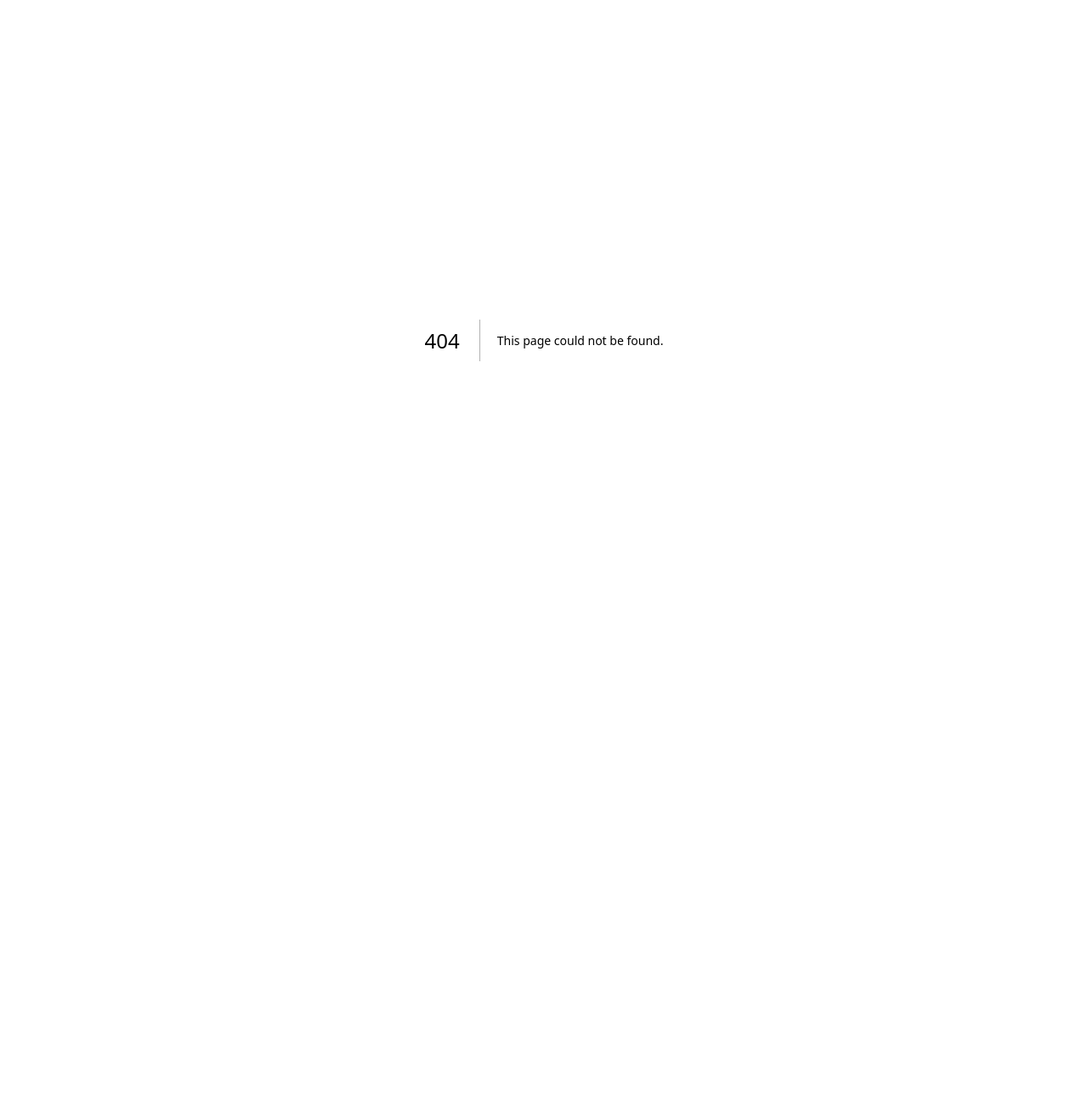
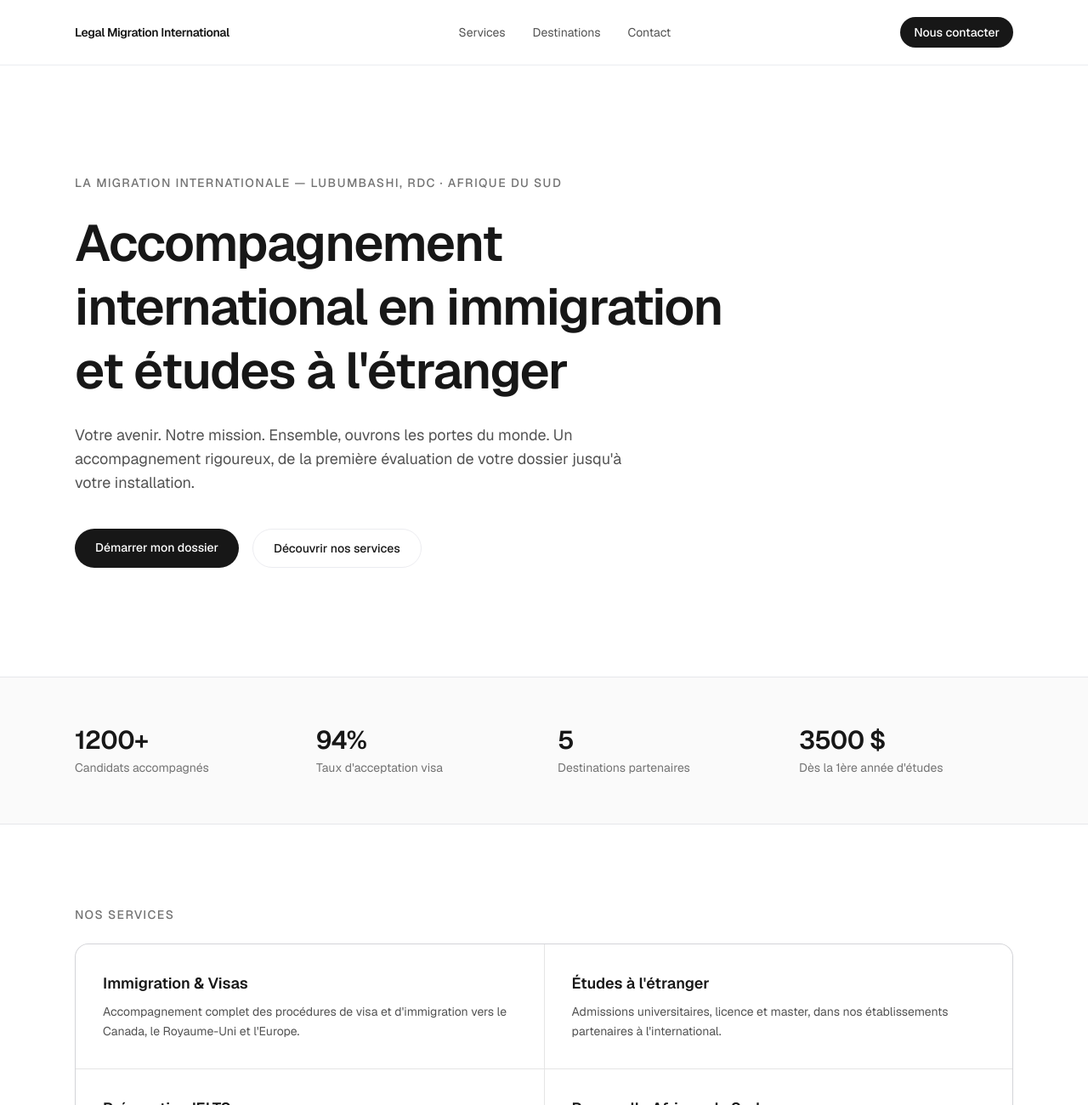
Before and after one commit to mafefebibi037-cell/lmi-crm-preview, a Next.js app: page /lexidy-style in a window 1280 px wide. Before the commit this address had no page. Shown: the top 1300 px of the page at 85% size. Before the commit the page ends 800 px from the top, so only its background shows below. Built offline with nearby package versions, Linux system fonts and the light colour scheme.

Commit message:
Ajoute variante landing style cabinet international (/lexidy-style)
Structure sobre inspirée de cabinets internationaux type Lexidy, avec
les vraies données LMI (services, destinations, contact). Route
séparée, ne modifie pas la démo principale existante.

```diff
--- /dev/null
+++ b/src/app/lexidy-style/page.tsx
@@ -0,0 +1,170 @@
+import Link from "next/link";
+import {
+  site,
+  stats,
+  destinations,
+} from "@/data/site";
+
+/**
+ * Variante de landing "corporate international" — structure inspirée
+ * des cabinets internationaux type Lexidy (hiérarchie sobre, ton
+ * institutionnel), habillée avec la marque et les données réelles de
+ * Legal Migration International. Route séparée : /lexidy-style
+ * n'affecte pas la démo principale ("/").
+ */
+
+const services = [
+  {
+    title: "Immigration & Visas",
+    desc: "Accompagnement complet des procédures de visa et d'immigration vers le Canada, le Royaume-Uni et l'Europe.",
+  },
+  {
+    title: "Études à l'étranger",
+    desc: "Admissions universitaires, licence et master, dans nos établissements partenaires à l'international.",
+  },
+  {
+    title: "Préparation IELTS",
+    desc: "Formation encadrée pour perfectionner votre anglais et sécuriser votre dossier de visa.",
+  },
+  {
+    title: "Passerelle Afrique du Sud",
+    desc: "Un tremplin stratégique via notre bureau en Afrique du Sud vers le Canada, le Royaume-Uni et l'Europe.",
+  },
+];
+
+export default function LexidyStylePage() {
+  return (
+    <div className="min-h-screen bg-white text-neutral-900">
+      {/* Nav sobre */}
+      <header className="border-b border-neutral-200">
+        <div className="mx-auto flex max-w-6xl items-center justify-between px-6 py-5">
+          <Link href="/" className="text-sm font-semibold tracking-tight">
+            {site.name}
+          </Link>
+          <nav className="hidden gap-8 text-sm text-neutral-600 md:flex">
+            <a href="#services" className="hover:text-neutral-900">Services</a>
+            <a href="#destinations" className="hover:text-neutral-900">Destinations</a>
+            <a href="#contact" className="hover:text-neutral-900">Contact</a>
+          </nav>
+          <a
+            href={site.social.whatsapp}
+            className="rounded-full bg-neutral-900 px-4 py-2 text-sm font-medium text-white hover:bg-neutral-700"
+          >
+            Nous contacter
+          </a>
+        </div>
+      </header>
+
+      {/* Hero épuré, institutionnel */}
+      <section className="mx-auto max-w-6xl px-6 py-24 sm:py-32">
+        <p className="text-sm font-medium uppercase tracking-widest text-neutral-500">
+          {site.tagline} — {site.contact.offices.join(" · ")}
+        </p>
+        <h1 className="mt-6 max-w-3xl text-4xl font-semibold leading-tight tracking-tight sm:text-6xl">
+          Accompagnement international en immigration et études à l&apos;étranger
+        </h1>
+        <p className="mt-6 max-w-2xl text-lg text-neutral-600">
+          {site.slogan} {site.subSlogan} Un accompagnement rigoureux, de la
+          première évaluation de votre dossier jusqu&apos;à votre installation.
+        </p>
+        <div className="mt-10 flex flex-wrap gap-4">
+          <a
+            href={site.social.whatsapp}
+            className="rounded-full bg-neutral-900 px-6 py-3 text-sm font-medium text-white hover:bg-neutral-700"
+          >
+            Démarrer mon dossier
+          </a>
+          <a
+            href="#services"
+            className="rounded-full border border-neutral-300 px-6 py-3 text-sm font-medium hover:border-neutral-900"
+          >
+            Découvrir nos services
+          </a>
+        </div>
+      </section>
+
+      {/* Stats bar */}
+      <section className="border-y border-neutral-200 bg-neutral-50">
+        <div className="mx-auto grid max-w-6xl grid-cols-2 gap-8 px-6 py-14 sm:grid-cols-4">
+          {stats.map((s) => (
+            <div key={s.label}>
+              <div className="text-3xl font-semibold tracking-tight">
+                {s.end}
+                {s.suffix}
+              </div>
+              <div className="mt-1 text-sm text-neutral-500">{s.label}</div>
+            </div>
+          ))}
+        </div>
+      </section>
+
+      {/* Services */}
+      <section id="services" className="mx-auto max-w-6xl px-6 py-24">
+        <h2 className="text-sm font-medium uppercase tracking-widest text-neutral-500">
+          Nos services
+        </h2>
+        <div className="mt-6 grid gap-px overflow-hidden rounded-2xl border border-neutral-200 bg-neutral-200 sm:grid-cols-2">
+          {services.map((s) => (
+            <div key={s.title} className="bg-white p-8">
+              <h3 className="text-lg font-semibold">{s.title}</h3>
+              <p className="mt-2 text-sm leading-relaxed text-neutral-600">
+                {s.desc}
+              </p>
+            </div>
+          ))}
+        </div>
+      </section>
+
+      {/* Destinations */}
+      <section id="destinations" className="border-t border-neutral-200 bg-neutral-50">
+        <div className="mx-auto max-w-6xl px-6 py-24">
+          <h2 className="text-sm font-medium uppercase tracking-widest text-neutral-500">
+            Destinations
+          </h2>
+          <div className="mt-6 grid gap-6 sm:grid-cols-3 lg:grid-cols-5">
+            {destinations.map((d) => (
+              <div
+                key={d.name}
+                className="rounded-xl border border-neutral-200 bg-white p-5"
+              >
+                <div className="text-sm font-semibold">{d.name}</div>
+                <div className="mt-1 text-xs text-neutral-500">{d.note}</div>
+              </div>
+            ))}
+          </div>
+        </div>
+      </section>
+
+      {/* Contact */}
+      <section id="contact" className="mx-auto max-w-6xl px-6 py-24">
+        <h2 className="text-sm font-medium uppercase tracking-widest text-neutral-500">
+          Contact
+        </h2>
+        <div className="mt-6 grid gap-6 sm:grid-cols-3">
+          <div className="rounded-xl border border-neutral-200 p-6">
+            <div className="text-xs uppercase tracking-wide text-neutral-500">
+              Téléphone / WhatsApp
+            </div>
+            <div className="mt-2 text-sm">{site.contact.phones[0]}</div>
+          </div>
+          <div className="rounded-xl border border-neutral-200 p-6">
+            <div className="text-xs uppercase tracking-wide text-neutral-500">
+              Email
+            </div>
+            <div className="mt-2 text-sm">{site.contact.email}</div>
+          </div>
+          <div className="rounded-xl border border-neutral-200 p-6">
+            <div className="text-xs uppercase tracking-wide text-neutral-500">
+              Bureau principal
+            </div>
+            <div className="mt-2 text-sm">{site.contact.address}</div>
+          </div>
+        </div>
+      </section>
+
+      <footer className="border-t border-neutral-200 py-10 text-center text-xs text-neutral-500">
+        © {new Date().getFullYear()} {site.name} — {site.contact.offices.join(" · ")}
+      </footer>
+    </div>
+  );
+}
```
